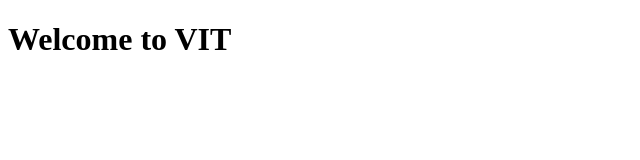
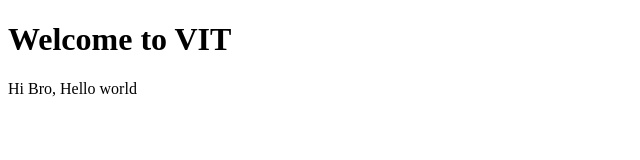
Before and after one commit to AADHI-06/PlateMate, a plain HTML site: page index.html in a window 1280 px wide. Shown: the whole page, without its empty margins (0-640 px from the left). Drawn offline with Linux system fonts and the light colour scheme.

Commit message:
Update index.html

```diff
--- a/index.html
+++ b/index.html
@@ -5,5 +5,6 @@
   </head>
   <body>
     <h1>Welcome to VIT</h1>
+    <p>Hi Bro, Hello world </p>
   </body>
 </html>
```
